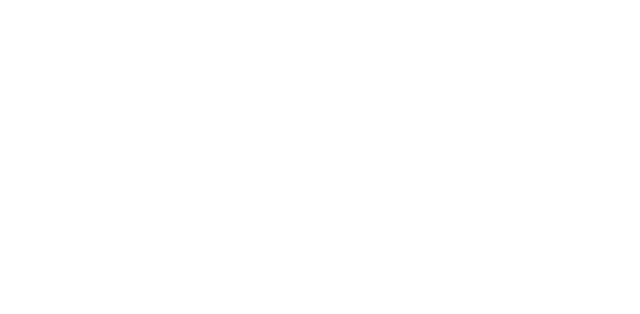
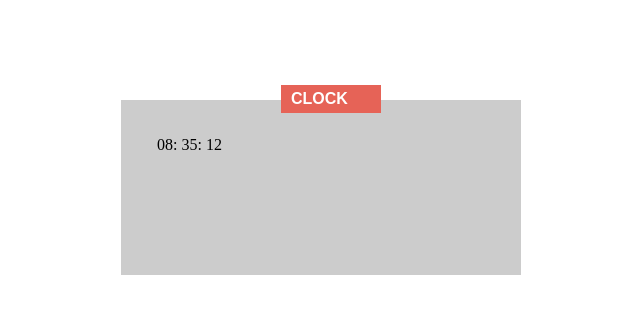
Before and after one commit to bayronguti22hope/Digital-clock, a plain HTML site: page index.html in a window 1280 px wide. Shown: the whole page, without its empty margins (319-959 px from the left). Drawn offline with Linux system fonts and the light colour scheme.

Commit message:
adding styles and position to clock

```diff
--- a/index.html
+++ b/index.html
@@ -11,7 +11,16 @@
 </head>
 <body>
 
-
+<div id="main">
+    <section class="badge">
+        Clock
+    </section>
+    <div class="clock">
+        <span class="hour">08:</span>
+        <span class="minute">35:</span>
+        <span class="second">12</span>
+    </div>
+</div>
 
 
     <!-- JS -->
--- a/scss/main.scss
+++ b/scss/main.scss
@@ -0,0 +1,48 @@
+// Variables
+    //Default Styles
+    $default-margin: 0 ;
+    $default-padding: 0 ;
+    $default-boxStyle: border-box ;
+    $default-color-background: white ;
+    $default-fontF: sans-serif ;
+    $default-F-weight: bold ;
+    // Non defaults styles
+    $clock-color-background: #ccc ;
+    $clock-width: 400px ;
+    $clock-height: 175px ;
+    $clock-margin: 100px auto ;
+    $clock-padding: 2.25em ;
+    // Badge styles
+    $badge-width: 100px ;
+    $badge-background-color: #e66357;
+    $badge-padding: 5px 10px ;
+    $badge-text-color: white ;
+//Removing main styles for browers
+* {
+    margin: $default-margin ;
+    padding: $default-padding;
+    box-sizing: $default-boxStyle;
+}
+body{
+    background-color: $default-color-background ;
+}
+#main{
+    background-color: $clock-color-background ;
+    width: $clock-width ;
+    height: $clock-height ;
+    margin: $clock-margin ;
+    position: relative;
+    padding: $clock-padding ;
+    .badge{
+        width: $badge-width ;
+        background: $badge-background-color ;
+        padding: $badge-padding ;
+        font-family: $default-fontF ;
+        font-weight: $default-F-weight ;
+        position: absolute ;
+        text-transform: uppercase ;
+        top: -15px ;
+        left: 40% ;
+        color: $badge-text-color ;
+    }
+}
```
Also changed, not shown: css/main.css, 1 other file.
